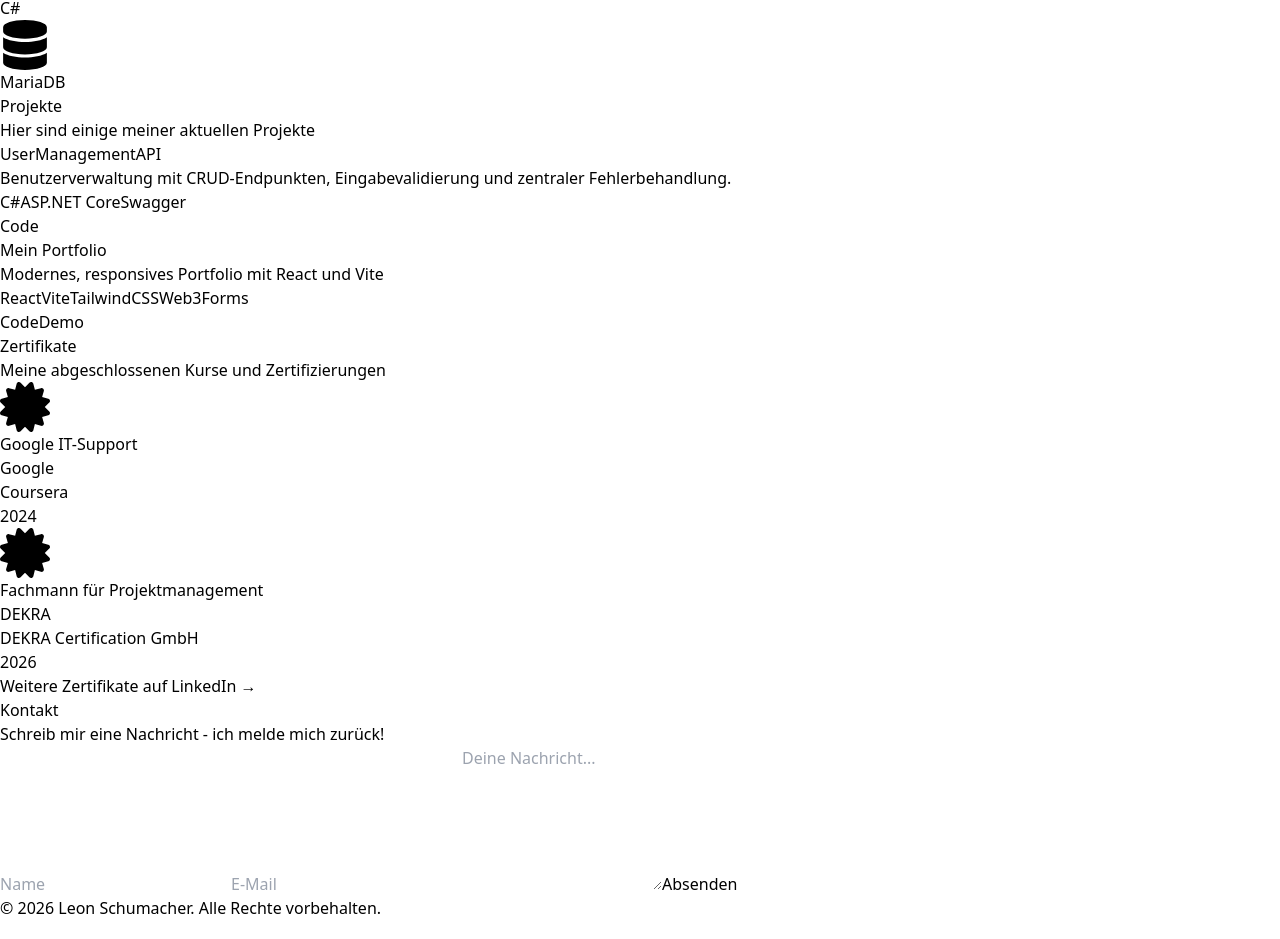
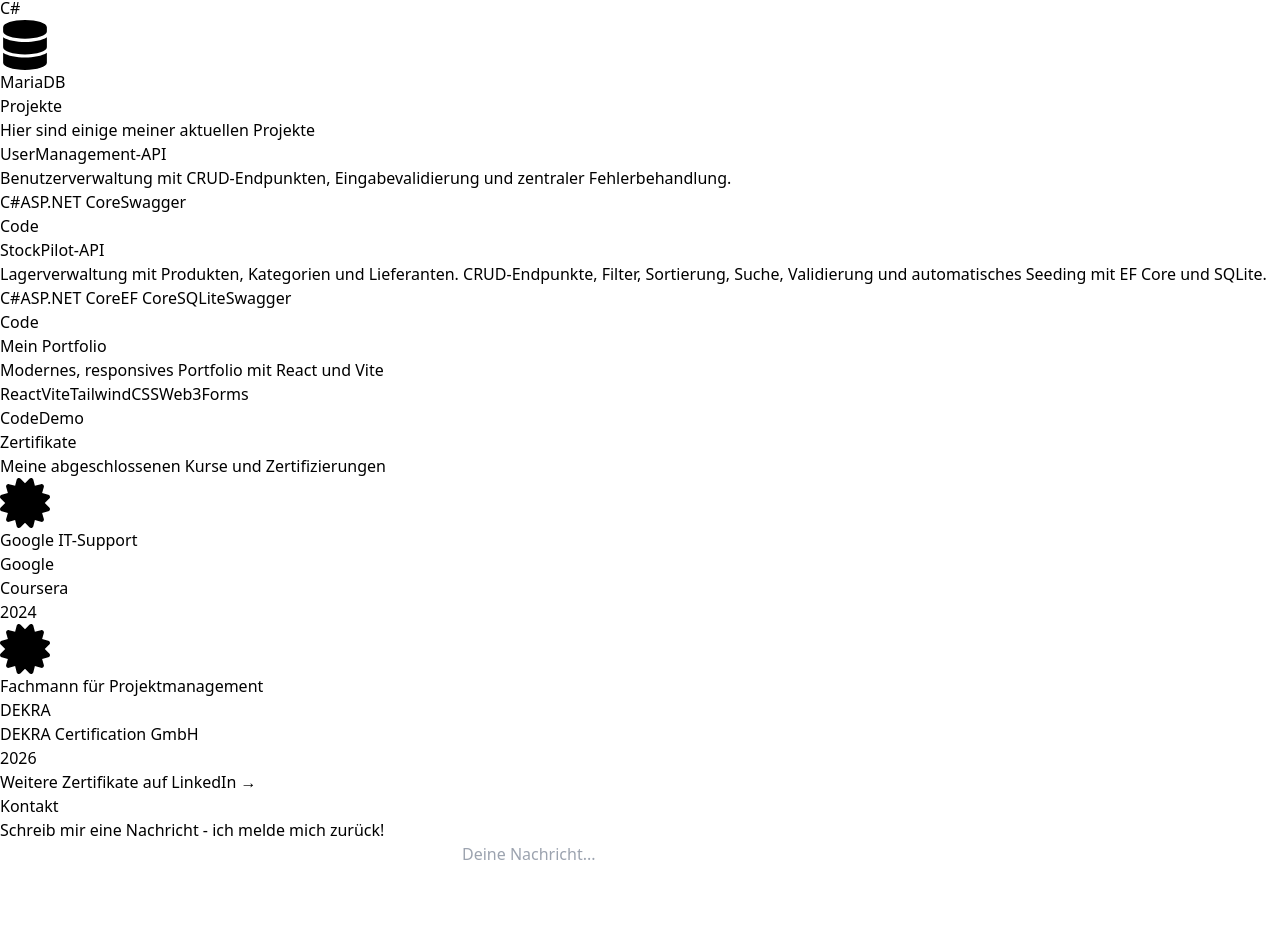
Before and after one commit to LSchumacher32/Portfolio, a React (Vite) app: page / in a window 1280 px wide. Shown: the part 1612-2551 px from the top of the page. Built offline with nearby package versions, Linux system fonts and the light colour scheme.

Commit message:
Refactor project titles and descriptions in Projects.jsx
Updated project titles and descriptions for better clarity.
Added StockPilot-API Project Showcase

```diff
--- a/src/components/Projects.jsx
+++ b/src/components/Projects.jsx
@@ -4,7 +4,7 @@ const Projects = () => {
   const projects = [
     {
       id: 1,
-      title: 'UserManagementAPI',
+      title: 'UserManagement-API',
       description: 'Benutzerverwaltung mit CRUD-Endpunkten, Eingabevalidierung und zentraler Fehlerbehandlung.',
       tech: ['C#', 'ASP.NET Core', 'Swagger'],
       github: 'https://github.com/LSchumacher32/UserManagementAPI',
@@ -12,6 +12,14 @@ const Projects = () => {
     },
     {
       id: 2,
+      title: 'StockPilot-API',
+      description: 'Lagerverwaltung mit Produkten, Kategorien und Lieferanten. CRUD-Endpunkte, Filter, Sortierung, Suche, Validierung und automatisches Seeding mit EF Core und SQLite.',
+      tech: ['C#', 'ASP.NET Core', 'EF Core', 'SQLite', 'Swagger'],
+      github: 'https://github.com/LSchumacher32/stockpilot-api',
+      demo: '#',
+    },
+    {
+      id: 3,
       title: 'Mein Portfolio',
       description: 'Modernes, responsives Portfolio mit React und Vite',
       tech: ['React', 'Vite', 'TailwindCSS', 'Web3Forms'],
```
